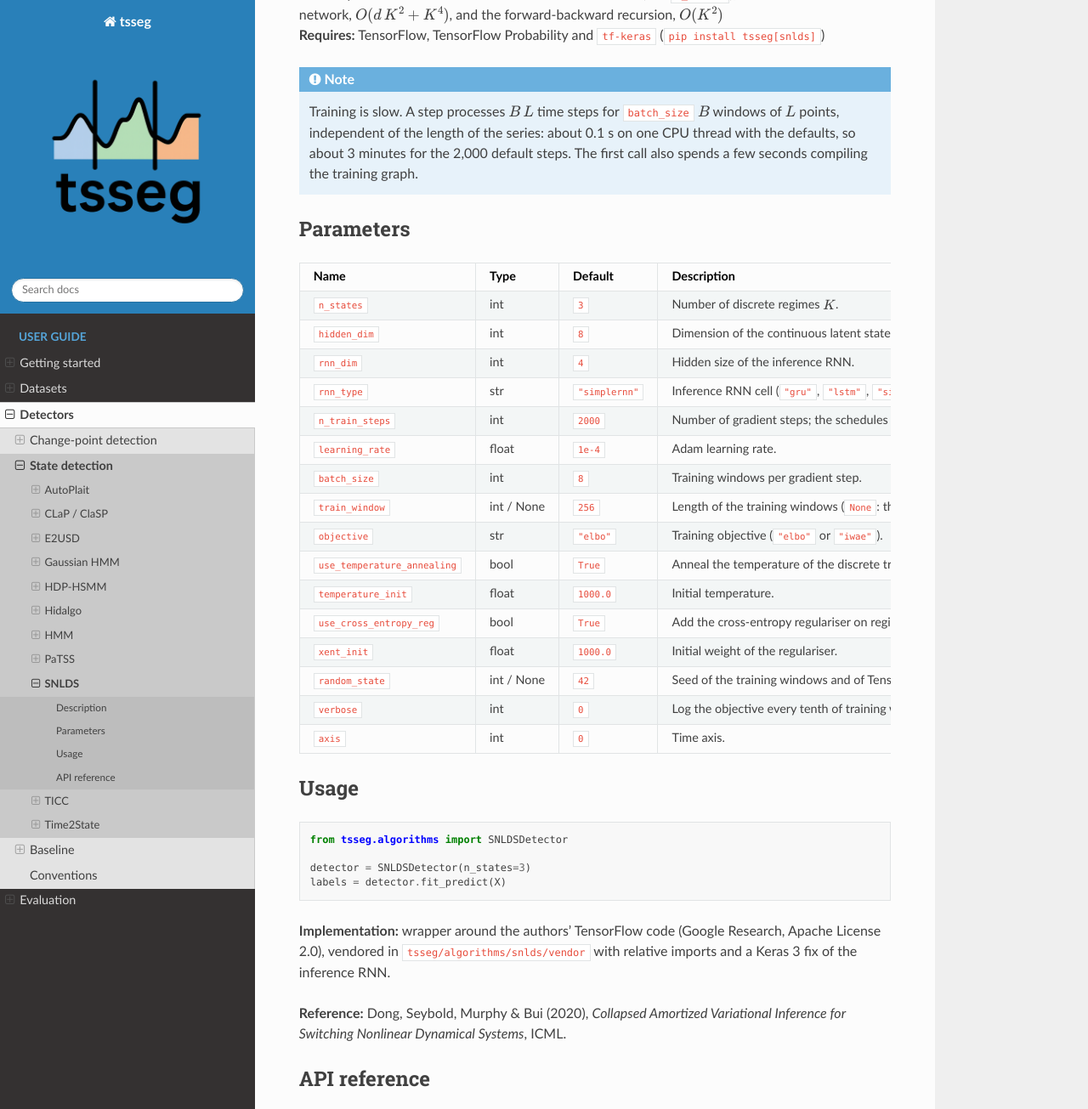
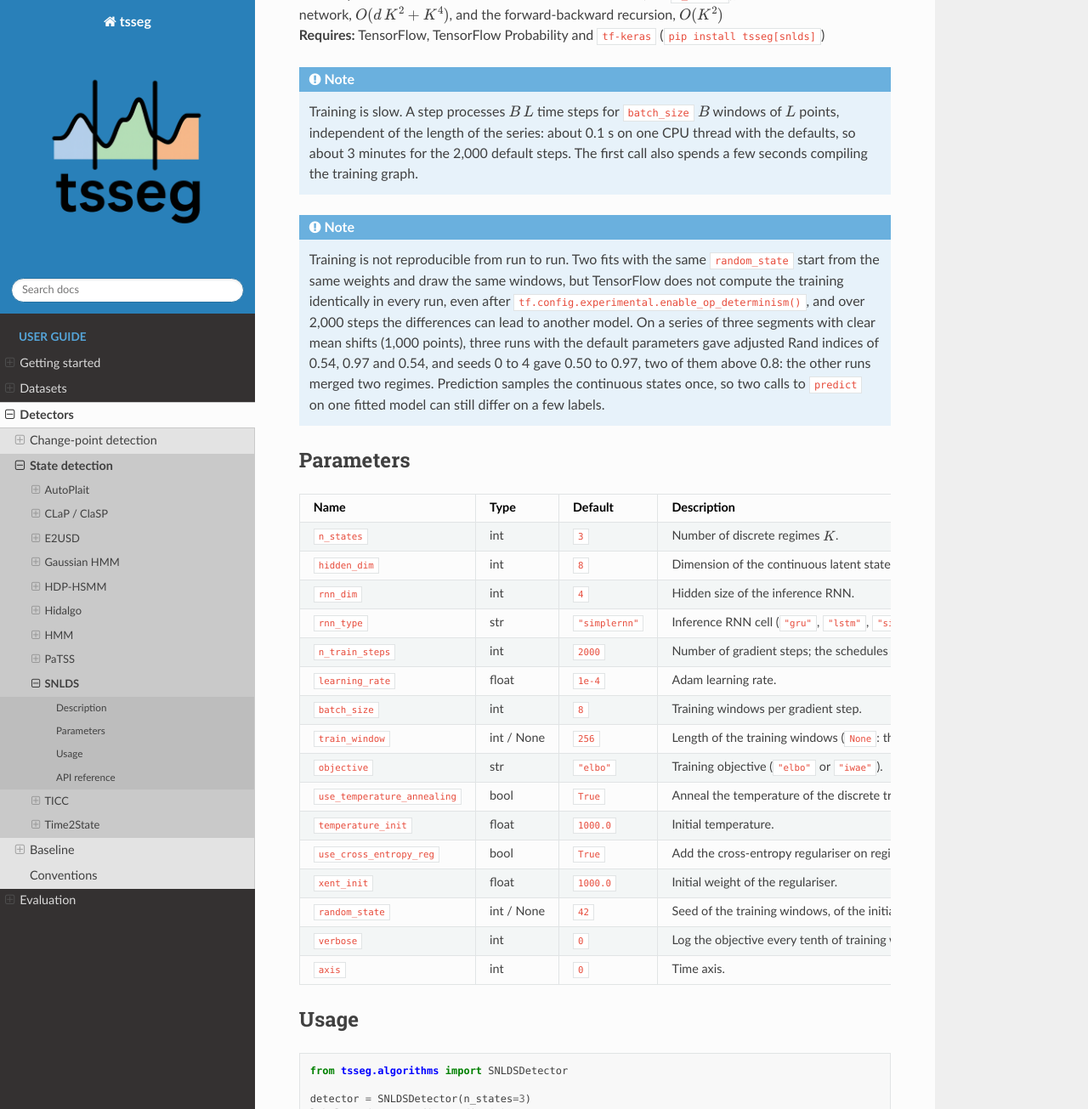
Before and after one commit to fchavelli/tsseg, a Sphinx documentation site: the page built from docs/detectors/snlds.rst, in a window 1280 px wide and 1400 px high, scrolled down 1158 px, cut to the strip 0-1305 px from the top of the window. Shown: the whole strip at 85% size. Built offline with Sphinx 7.4.7 and the Read the Docs theme 3.1.0, drawn with Linux system fonts in a browser that asks for light colours; pages that are not in the unit, such as notebooks, are missing from menus.

Commit message:
docs(snlds): say that training differs from run to run
The docstring and the documentation page said that only a few labels could
differ between two calls with the same random_state. With the initial
weights now seeded, training still differs from run to run, even with
tf.config.experimental.enable_op_determinism() (weights bit-identical after
50 steps, not after 2000), and over the default 2000 steps the differences
can lead to another model: on the easy series of the quality test, three
runs with the default random_state gave adjusted Rand indices of 0.54, 0.97
and 0.54, and seeds 0 to 4 gave 0.50 to 0.97. The class Notes, the page,
the README and the reason of the quality test's known failure now say so,
with these values; the reason said 0.97 after the default training, one
draw.

```diff
--- a/docs/detectors/snlds.rst
+++ b/docs/detectors/snlds.rst
@@ -65,6 +65,19 @@ the single series it segments.
    default steps. The first call also spends a few seconds compiling the training
    graph.
 
+.. note::
+
+   Training is not reproducible from run to run. Two fits with the same
+   ``random_state`` start from the same weights and draw the same windows, but
+   TensorFlow does not compute the training identically in every run, even after
+   ``tf.config.experimental.enable_op_determinism()``, and over 2,000 steps the
+   differences can lead to another model. On a series of three segments with
+   clear mean shifts (1,000 points), three runs with the default parameters gave
+   adjusted Rand indices of 0.54, 0.97 and 0.54, and seeds 0 to 4 gave 0.50 to
+   0.97, two of them above 0.8: the other runs merged two regimes. Prediction
+   samples the continuous states once, so two calls to ``predict`` on one fitted
+   model can still differ on a few labels.
+
 Parameters
 ----------
 
@@ -131,8 +144,8 @@ Parameters
    * - ``random_state``
      - int / None
      - ``42``
-     - Seed of the training windows and of TensorFlow (a few labels can still
-       differ between calls).
+     - Seed of the training windows, of the initial weights and of TensorFlow
+       (training still differs from run to run, see the note above).
    * - ``verbose``
      - int
      - ``0``
```
Also changed, not shown: docs/changelog.rst (+10 -0 lines), tsseg/algorithms/snlds/README.md, 3 other files.
